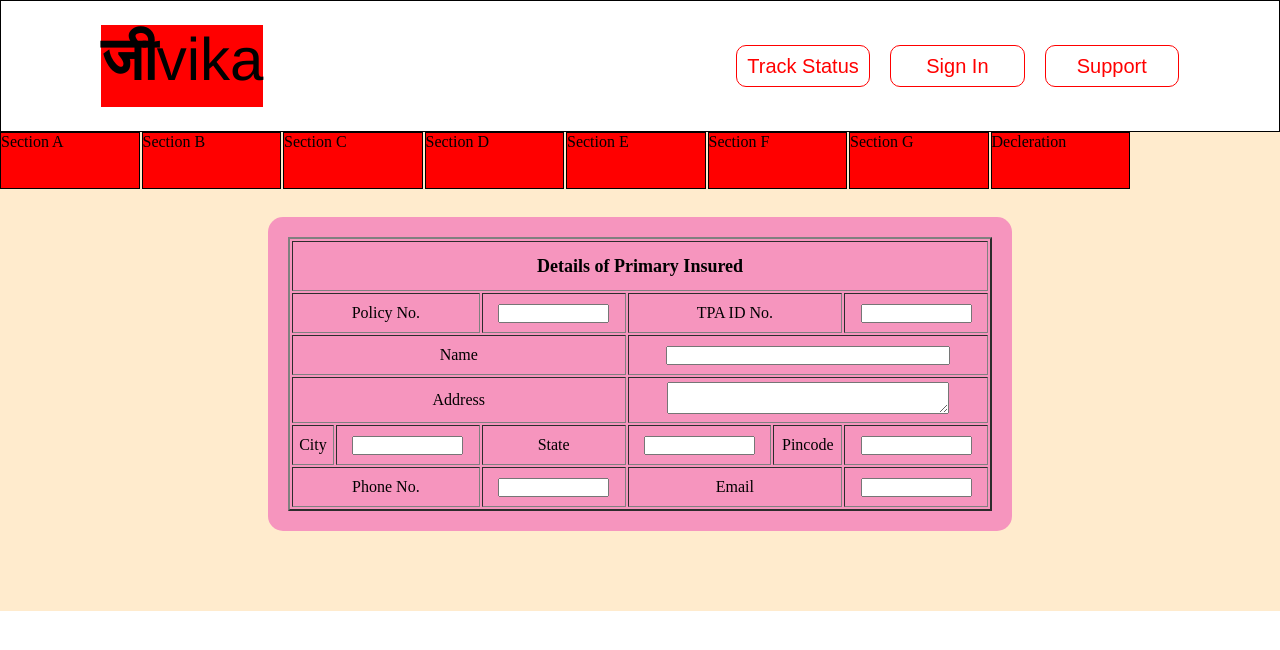
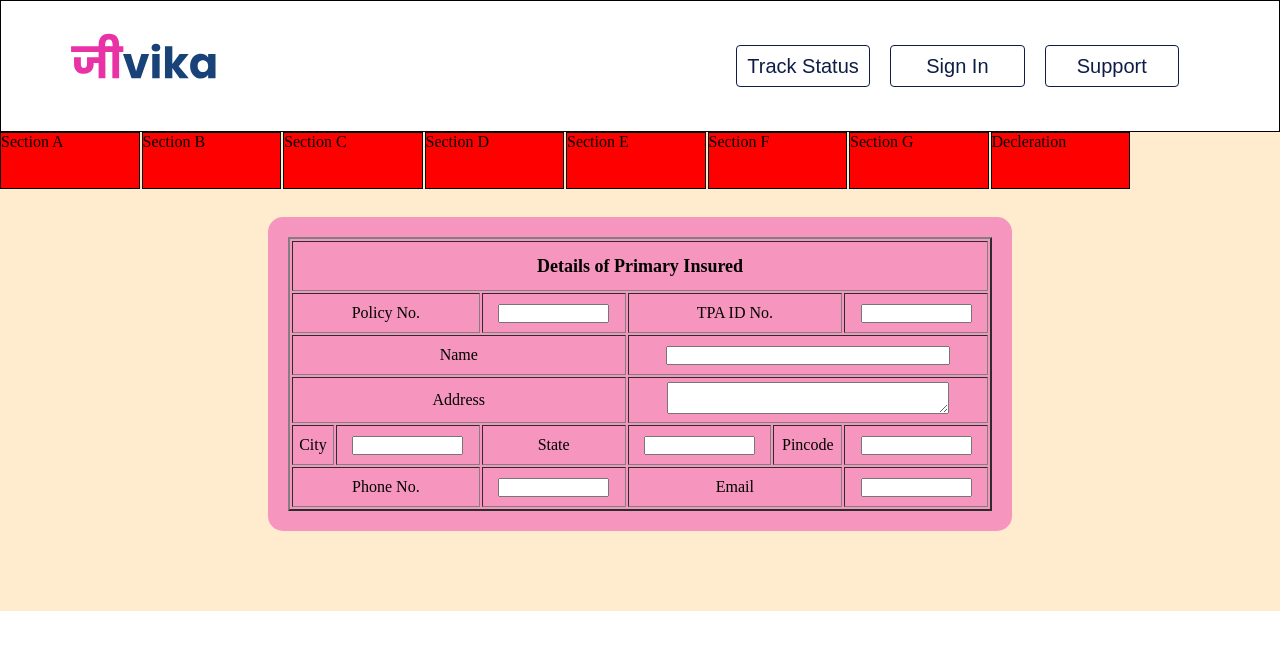
Before and after one commit to AmanPrajapati7015/jeevika, a React (Vite) app in the folder reactjs/: page / in a window 1280 px wide. Shown: the top 650 px of the page. Built offline with nearby package versions, Linux system fonts and the light colour scheme.

Commit message:
logo modified

```diff
--- a/reactjs/src/components/Navbar.css
+++ b/reactjs/src/components/Navbar.css
@@ -8,7 +8,7 @@
     display: flex;
     justify-content: space-between;
     align-items: center;
-    color:red;
+    /* color:blue; */
     /* background-color: aqua; */
     border: 1px black solid;
     height: 110px;
@@ -31,11 +31,21 @@
 } */
 
 .nav-container .logo-container{
-    background-color: red;
+    /* background-color: yellow; */
+    background: url('../assets/logo.svg');
+    position: relative;
     height: 75%;
-    color: black;
-    font-family: Helvetica, sans-serif;
-    font-size: 60px;
+    width: 70px;
+    /* color: black; */
+    /* font-family: Helvetica, sans-serif; */
+    /* font-size: 60px; */
+}
+
+.jeevika-logo{
+    height: 80%;
+    scale: 2;
+    padding-top: 10px;
+    /* background-color: red; */
 }
 
 .logo-container #logo-name-ji{
@@ -43,12 +53,12 @@
 }
 
 .nav-button-container button{
-    border: red 1px solid;
-    border-radius: 10px;
+    border: #0d1d45 1px solid;
+    border-radius: 4px;
     height: 42px;
     aspect-ratio: 3.2;
     background: none;
-    color: red;
+    color: #0d1d45;
     padding: 6px 8px;
     font-size: 20px;
 }
--- a/reactjs/src/components/Navbar.jsx
+++ b/reactjs/src/components/Navbar.jsx
@@ -1,16 +1,17 @@
 import "./Navbar.css";
-import logo from "../assets/ghar.png";
+import logo from "../assets/logo.svg";
 import Button from 'react-bootstrap/Button'
 
 export default function Navbar() {
   return (
     <div className="nav-container">
-      <div className="logo-container">
-        <label htmlFor="logo-name-ji logo-name-vika">
-        <font id="logo-name-ji">जी</font><font id="logo-name-vika">vika</font>
-        </label>
+      {/* <div className="logo-container"> */}
+              {/* <label htmlFor="logo-name-ji logo-name-vika"> */}
+                  <img src={logo} alt="logo" className="jeevika-logo"/>
+        {/* <font id="logo-name-ji">जी</font><font id="logo-name-vika">vika</font> */}
+        {/* </label> */}
         {/* <img className="logo-img" src="" /> */}
-      </div>
+      {/* </div> */}
       <div className="nav-button-container">
         <span className="support">
           <a href="" className="supportbtn-link">
```
Also changed, not shown: reactjs/src/assets/logo.svg (added).
